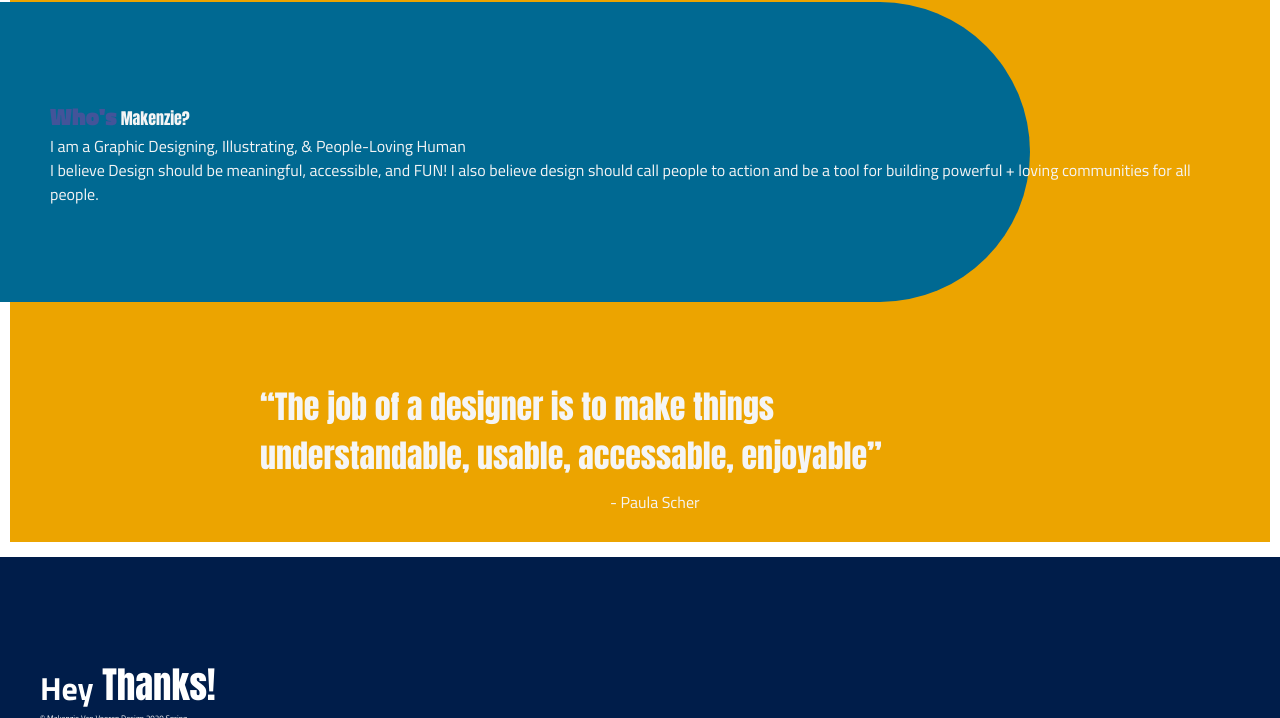
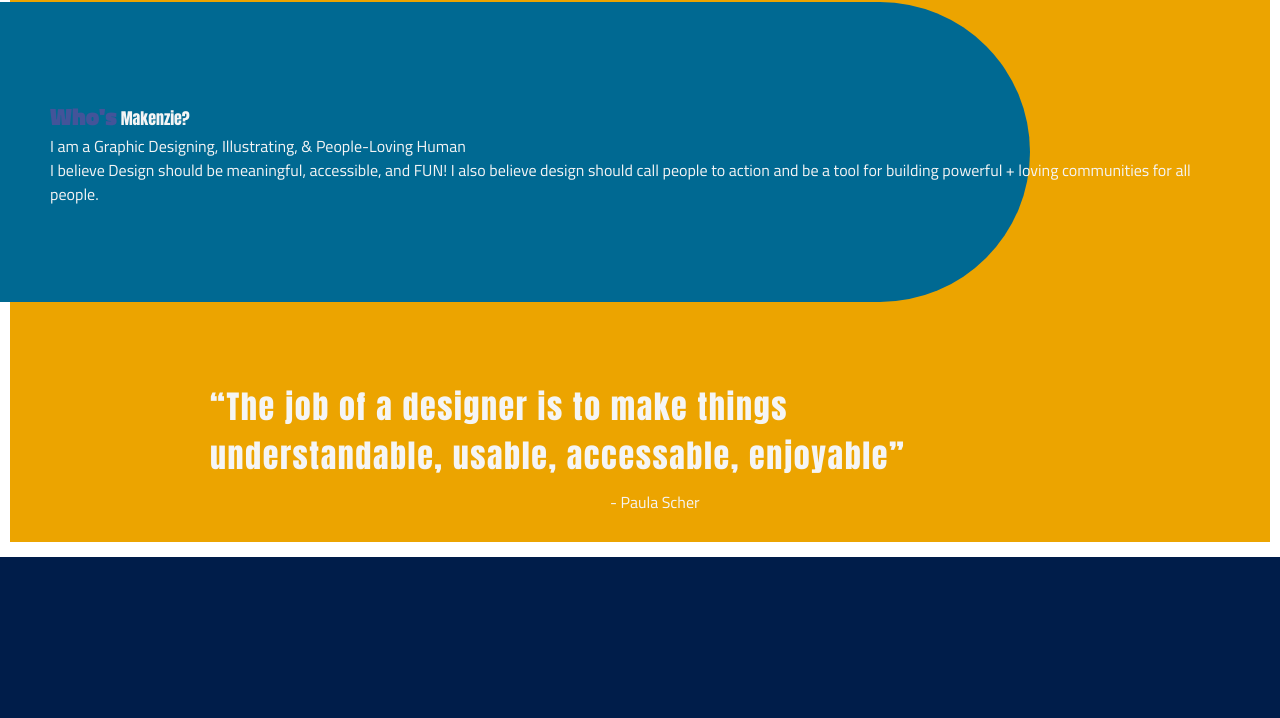
Before and after one commit to kenziesauce/kenziesauce.github.io, a plain HTML site: page index.html in a window 1280 px wide. Shown: the part 1209-1927 px from the top of the page. Drawn offline with Linux system fonts and the light colour scheme; a web font is replaced by a local one.

Commit message:
quote tracking

```diff
--- a/style.css
+++ b/style.css
@@ -44,6 +44,7 @@ h2 {
 }
 
 .nav-bar {
+
 	position: fixed;
 	top: 0;
 	width: 100%;
@@ -55,12 +56,15 @@ h2 {
     }
 
 .nav-content {
+
 	float: right;
 	padding: 10px 40px 10px 0px;
 
 }
 
 .nav-content li, .nav-content li a {
+    color: #45579A;
+    font-weight: 700;
 	display: inline-block;
     text-decoration: none;
     background-color: #F5F5F5;
@@ -260,9 +264,10 @@ header h3 {
     font-family:  "Homenaje", Impact, Haettenschweiler, 'Franklin Gothic Bold', 'Arial Black', 'sans-serif';
     font-size: 2rem;
     font-weight: 700;
+    letter-spacing: .1rem;
     display: inline-block;
     margin-top: 30px;
-    padding-left: 200px;
+    padding-left: 150px;
     align-content: center;
 }
 
@@ -276,8 +281,8 @@ header h3 {
 footer {
     color: #ffffff;
     background-color: #001D4A;
-    height: 100px;
-    padding: 100px 20px 20px 40px;
+    height: 150px;
+    padding: 150px 20px 0px 40px;
     margin-top: 15px;
     text-align: left;
     font-size: .5rem;
```
